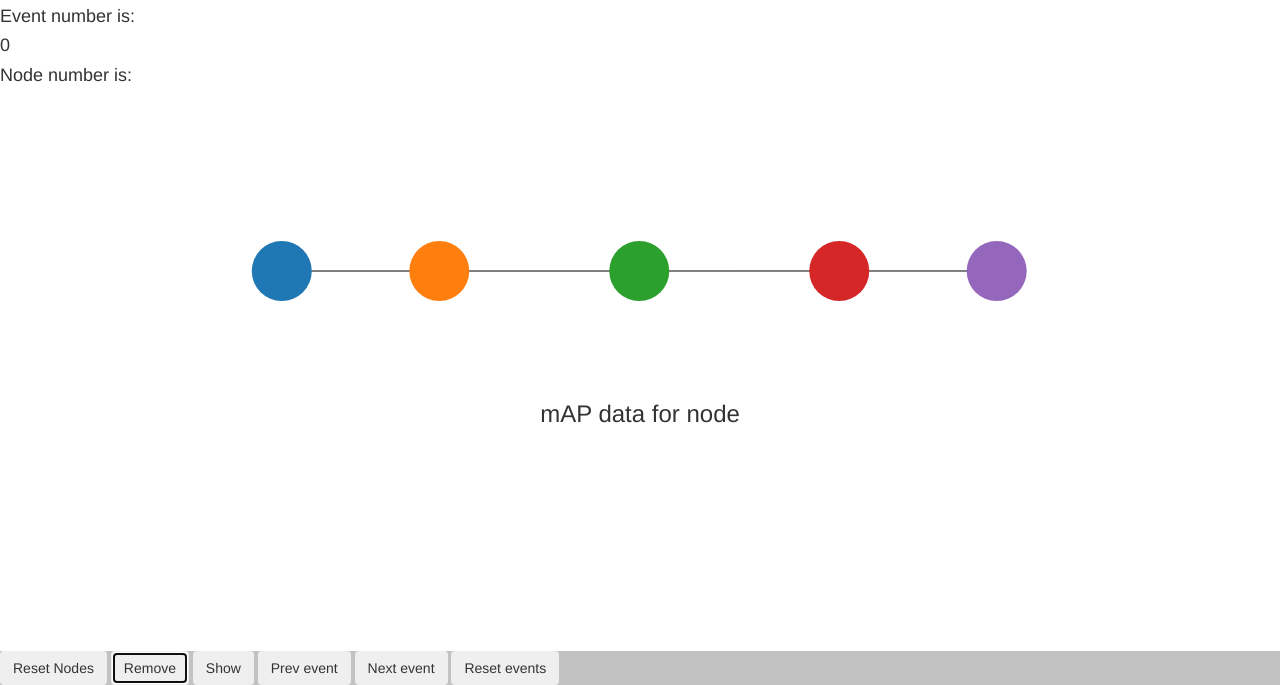
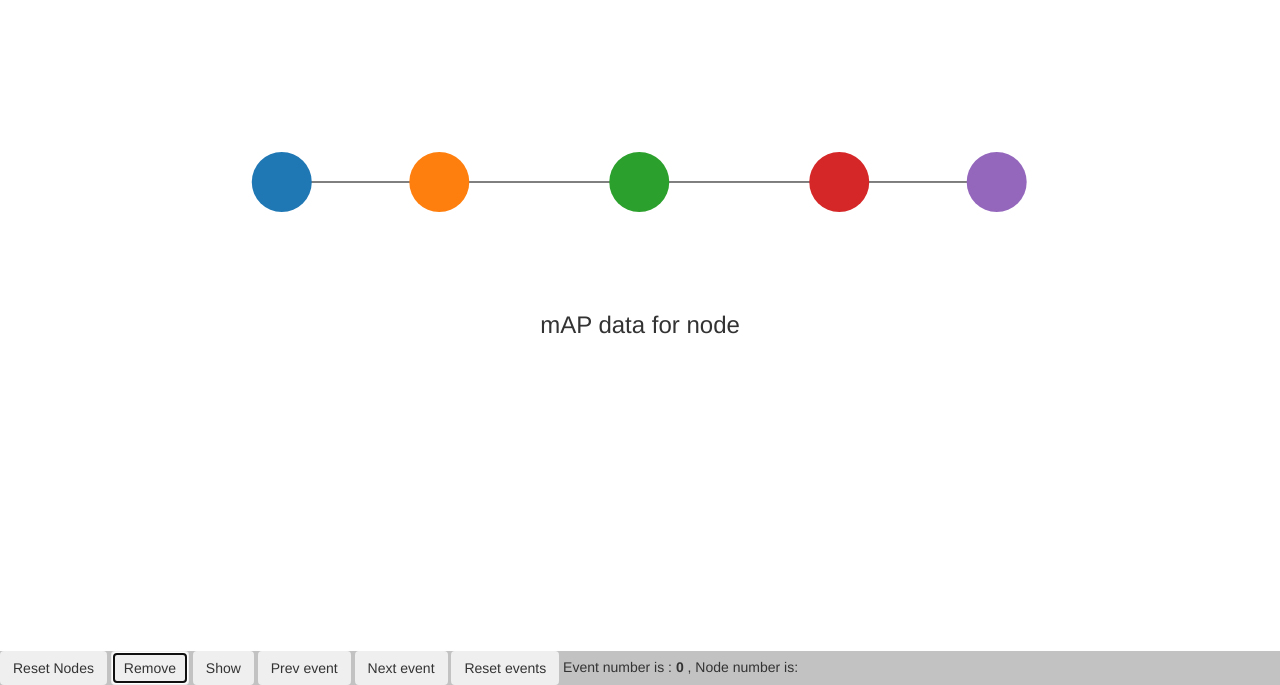
Before and after one commit to altzin/frontend-d0020, a website: page public/simulator.html in a window 1280 px wide. Both pictures are taken after a click on the button "Remove". Shown: the part 115-800 px from the top of the page. Drawn offline with nearby package versions, Linux system fonts and the light colour scheme; no server answers.

Commit message:
node number fix

```diff
--- a/public/javascripts/chart2.js
+++ b/public/javascripts/chart2.js
@@ -58,7 +58,8 @@ function updatePie(data) {
 function removePie() {
     d3.selectAll("#target2, #target3").style("opacity", 0);
     d3.select("#target3").html("");
-
+    nodeMarked=null;
+    eventNumberToHtml1()
 
 }
 function showPie() {
--- a/public/simulator.html
+++ b/public/simulator.html
@@ -32,13 +32,13 @@
         <button onclick="previousEvent()"class="btn btn-secondary">Prev event</button>
         <button onclick="nextEvent()"class="btn btn-secondary">Next event</button>
         <button onclick="resetEvent()"class="btn btn-secondary">Reset events</button>
+        Event number is : <b id="output"></b> ,
+        Node number is: <b id="output1"></b>
       </div>
 
 <h1>Visualization</h1>
 
 <!-- Add a bit of text -->
-<h4>Event number is:</h4><h4 id="output"></h4>
-<h4>Node number is:</h4><h4 id="output1"></h4>
 
 <!-- nodes -->
 <svg id="target"></svg>
```
